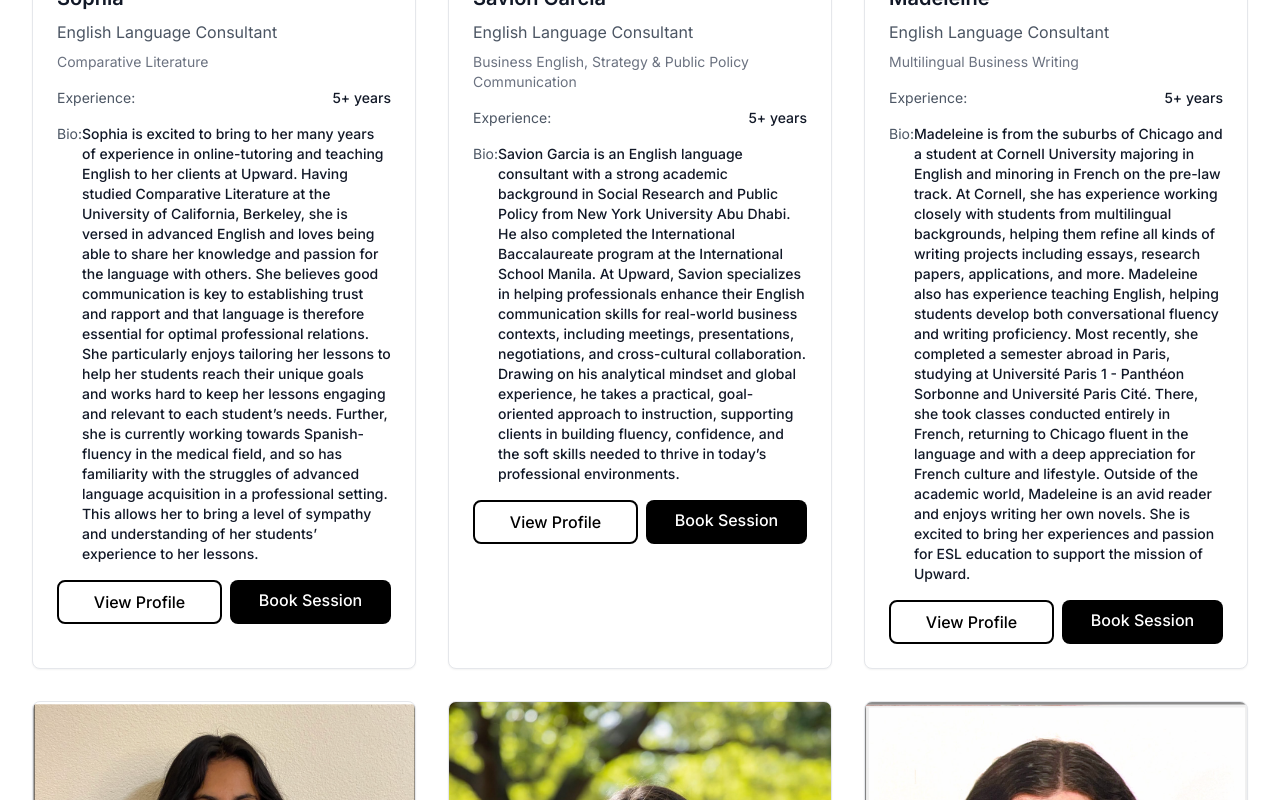
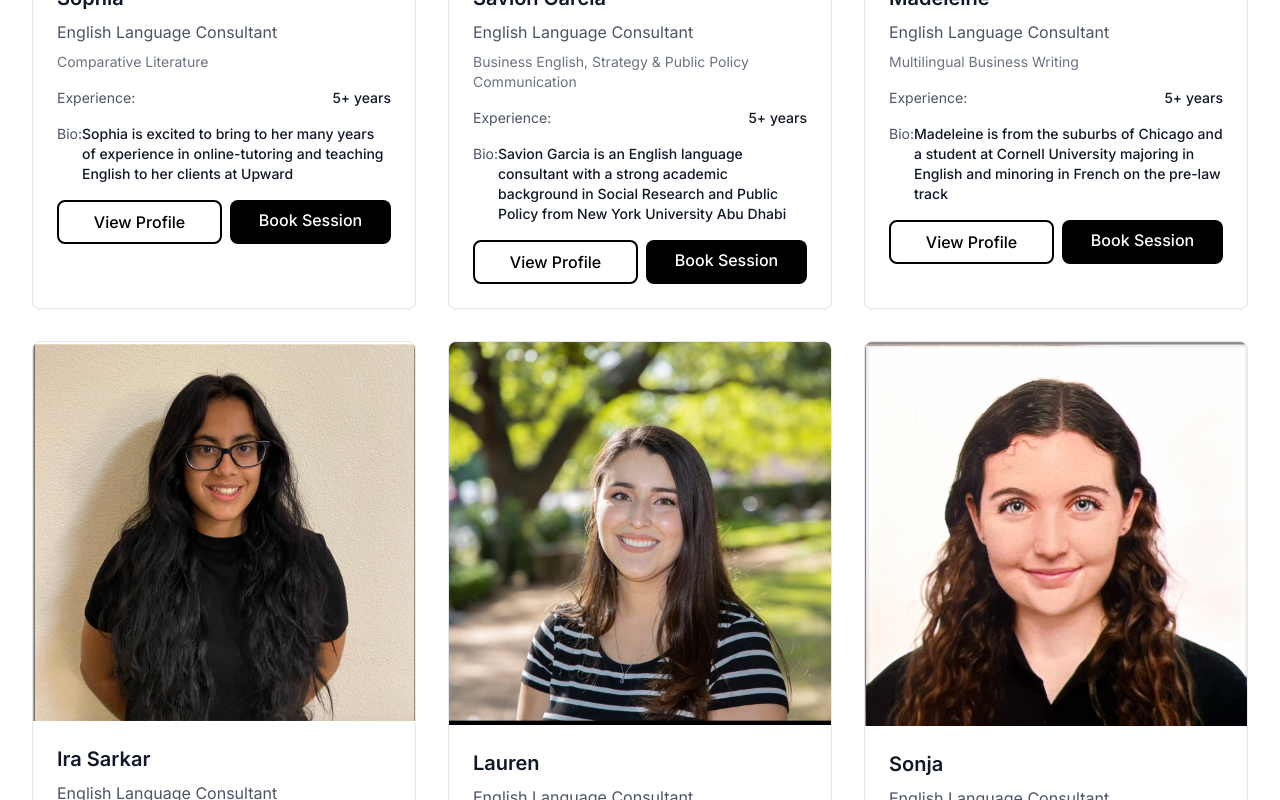
Before and after one commit to KarimMaoui/Upward, a React (Vite) app in the folder Frontend/: page /tutors in a window 1280 px wide. Shown: the part 1420-2220 px from the top of the page. Built offline with nearby package versions, Linux system fonts and the light colour scheme.

Commit message:
changed bio display

```diff
--- a/Frontend/src/pages/Tutors.jsx
+++ b/Frontend/src/pages/Tutors.jsx
@@ -70,7 +70,7 @@ const Tutors = () => {
                     <div className="flex justify-between text-sm">
                       <span className="text-gray-600">Bio: </span>
                       <span className="text-gray-900 font-medium">
-                        {tutor.bio}
+                        {tutor.bio.split(".")[0]}
                       </span>
                     </div>
                   </div>
```
